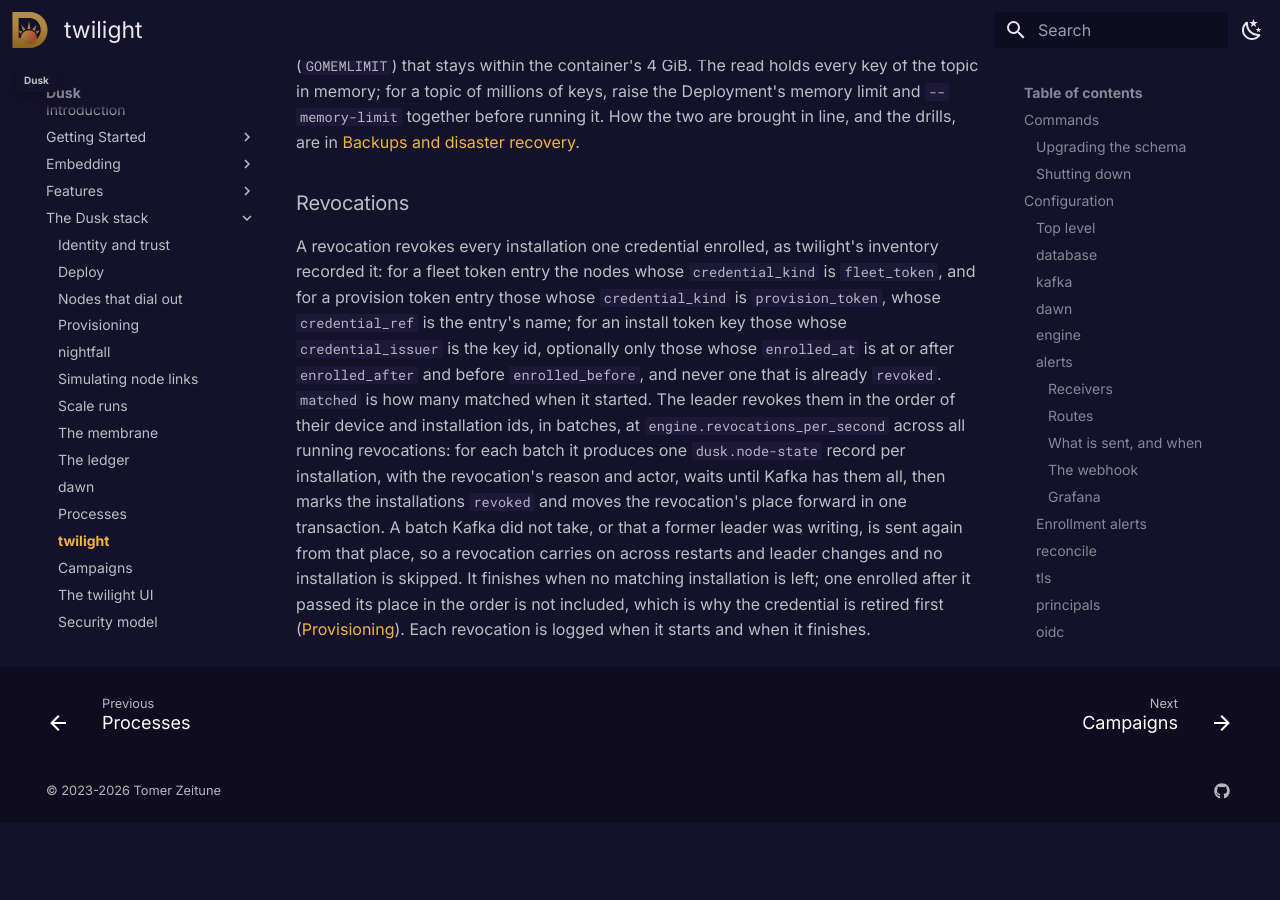
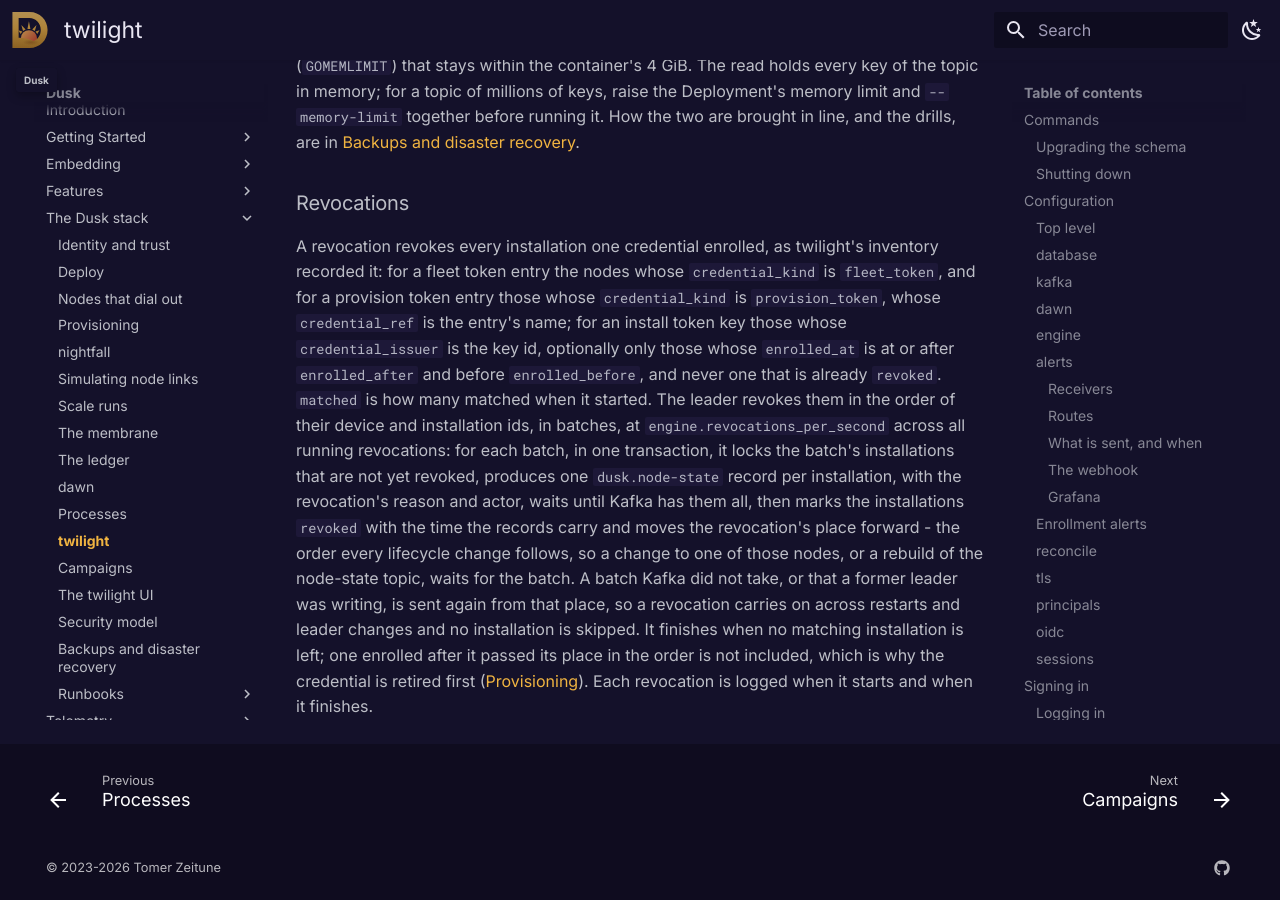
Before and after one commit to tomerze/dusk, an MkDocs documentation site: the page built from docs/docs/stack/twilight.md, in a window 1280 px wide and 900 px high, scrolled down 40230 px. Built offline with MkDocs 1.6.1 and Material for MkDocs 9.7.7, drawn with Linux system fonts in a browser that asks for light colours; comment, search, counter and statistics services are not loaded; before the commit the page ends 41053 px from its top, so only the background shows below that.

Commit message:
Update docs for revocation by credential under the rows' locks
twilight's revocations section says that a batch locks its installations,
publishes their records and marks them revoked in one transaction, the order
every lifecycle change follows.

```diff
--- a/docs/docs/stack/twilight.md
+++ b/docs/docs/stack/twilight.md
@@ -1234,10 +1234,13 @@
 before `enrolled_before`, and never one that is already `revoked`. `matched` is
 how many matched when it started. The leader revokes them in the order of their
 device and installation ids, in batches, at `engine.revocations_per_second`
-across all running revocations: for each batch it produces one
+across all running revocations: for each batch, in one transaction, it locks
+the batch's installations that are not yet revoked, produces one
 `dusk.node-state` record per installation, with the revocation's reason and
 actor, waits until Kafka has them all, then marks the installations `revoked`
-and moves the revocation's place forward in one transaction. A batch Kafka did
+with the time the records carry and moves the revocation's place forward - the
+order every lifecycle change follows, so a change to one of those nodes, or a
+rebuild of the node-state topic, waits for the batch. A batch Kafka did
 not take, or that a former leader was writing, is sent again from that place, so
 a revocation carries on across restarts and leader changes and no installation
 is skipped. It finishes when no matching installation is left; one enrolled
```
